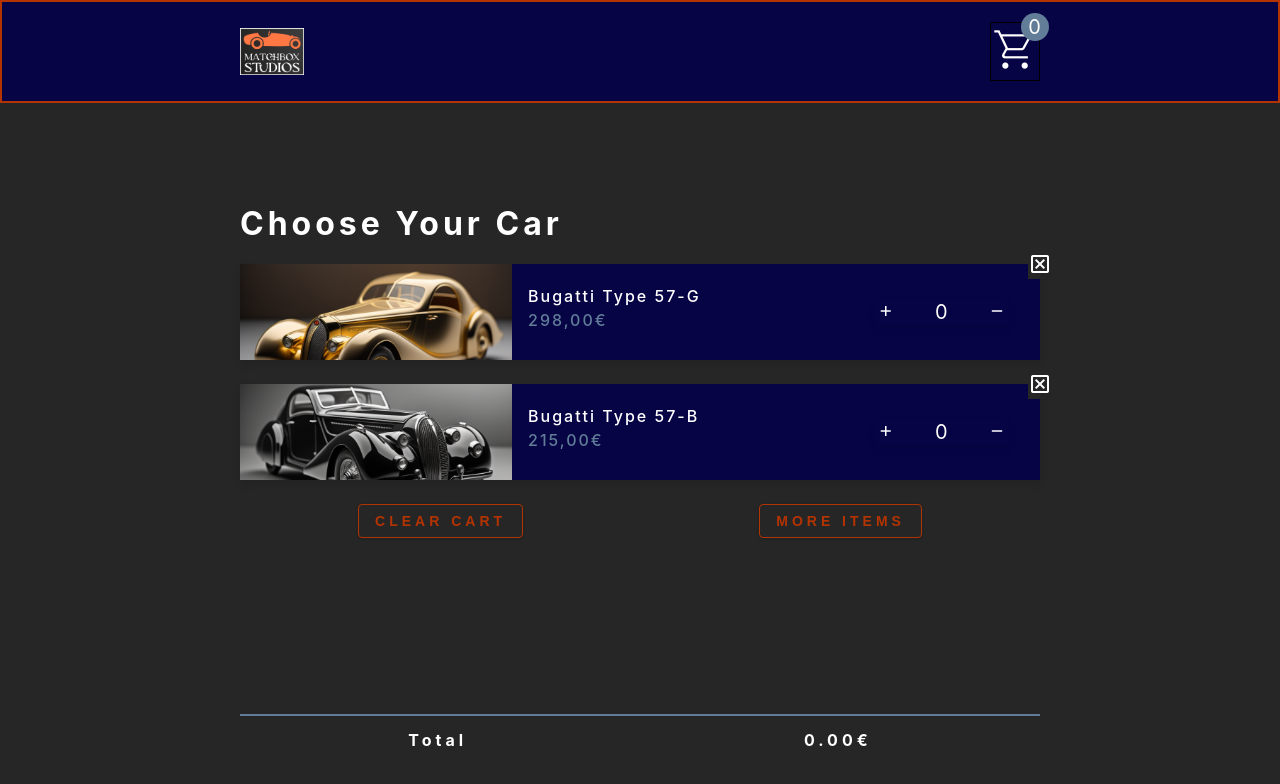
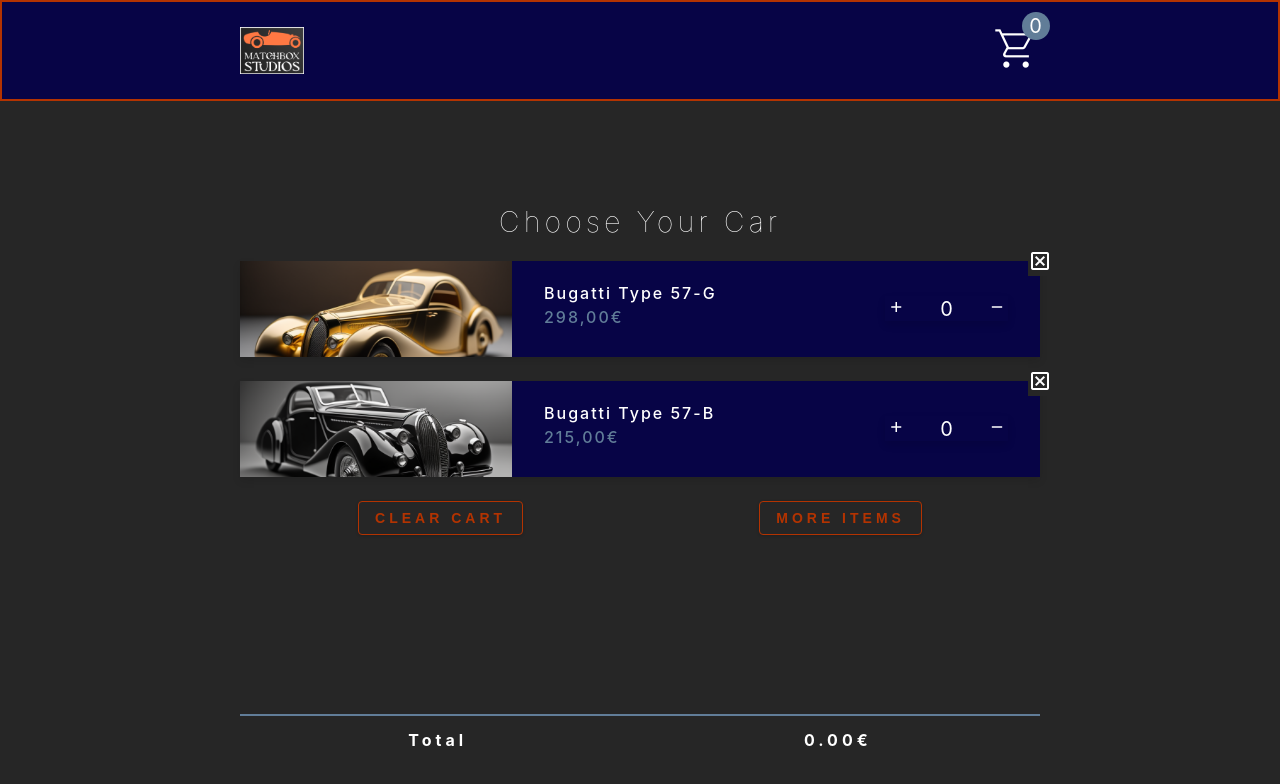
Before and after one commit to Murci2022/matchbox-shopping-cart, a React (Create React App) app: page / in a window 1280 px wide. Shown: the top 784 px of the page. Built offline with nearby package versions, Linux system fonts and the light colour scheme.

Commit message:
h3 font size changed to 100

```diff
--- a/src/index.css
+++ b/src/index.css
@@ -64,36 +64,14 @@ h2 {
 }
 h3 {
   font-size: 1.5rem;
+  font-weight: 100;
+  margin-bottom: 0;
 }
 h4 {
   font-size: 0.875rem;
 }
 p {
   margin-bottom: 1.25rem;
-}
-@media screen and (min-width: 800px) {
-  h1 {
-    font-size: 4rem;
-  }
-  h2 {
-    font-size: 2.5rem;
-  }
-  h3 {
-    font-size: 2rem;
-  }
-  h4 {
-    font-size: 1rem;
-  }
-  body {
-    font-size: 1rem;
-  }
-
-  h1,
-  h2,
-  h3,
-  h4 {
-    line-height: 1;
-  }
 }
 /* more global css */
 
@@ -168,7 +146,6 @@ nav h3 {
   color: var(--clr-white);
 }
 .nav-container {
-  border: 1px solid black;
   display: block;
   position: relative;
 }
@@ -204,6 +181,15 @@ nav h3 {
   color: var(--clr-white);
   margin-bottom: 0;
   font-size: 1.25rem;
+}
+/*
+==============
+Header
+==============
+*/
+header {
+  display: flex;
+  justify-content: center;
 }
 /*
 ===============
@@ -287,13 +273,14 @@ Cart Item
   display: grid;
   align-items: center;
   grid-template-columns: auto 0.8fr 0.4fr;
-  grid-column-gap: 1rem;
+  grid-column-gap: 2rem;
   margin: 1.5rem 0;
   background-color: #070446;
   box-shadow: 0 4px 8px rgba(0, 0, 0, 0.1);
 }
 .cart-item img {
   width: 17rem;
+
   height: 6rem;
   object-fit: cover;
 }
@@ -337,9 +324,7 @@ Cart Item
   border: none;
   cursor: pointer;
 }
-.amount-btn {
-  color: var(--clr-primary);
-}
+
 .amount-btn:hover span {
   color: var(--clr-primary-light);
 }
@@ -398,7 +383,7 @@ hr {
   transition: opacity 0.3s ease;
 }
 
-@media screen and (max-width: 790px) {
+@media screen and (max-width: 780px) {
   .cart-item {
     display: grid;
     grid-template-columns: 1fr 1fr 1fr;
@@ -409,7 +394,7 @@ hr {
 @media screen and (max-width: 590px) {
   .cart-item {
     display: grid;
-    grid-template-columns: 1fr 1fr 1fr;
+    grid-template-columns: 1fr 0.3fr 0.7fr;
     grid-template-rows: auto 1fr;
     grid-gap: 0.5rem;
   }
@@ -440,3 +425,28 @@ hr {
     margin-right: 10px;
   }
 }
+
+@media screen and (min-width: 800px) {
+  h1 {
+    font-size: 4rem;
+  }
+  h2 {
+    font-size: 2.5rem;
+  }
+  h3 {
+    font-size: 1.8rem;
+  }
+  h4 {
+    font-size: 1rem;
+  }
+  body {
+    font-size: 1rem;
+  }
+
+  h1,
+  h2,
+  h3,
+  h4 {
+    line-height: 1;
+  }
+}
```
